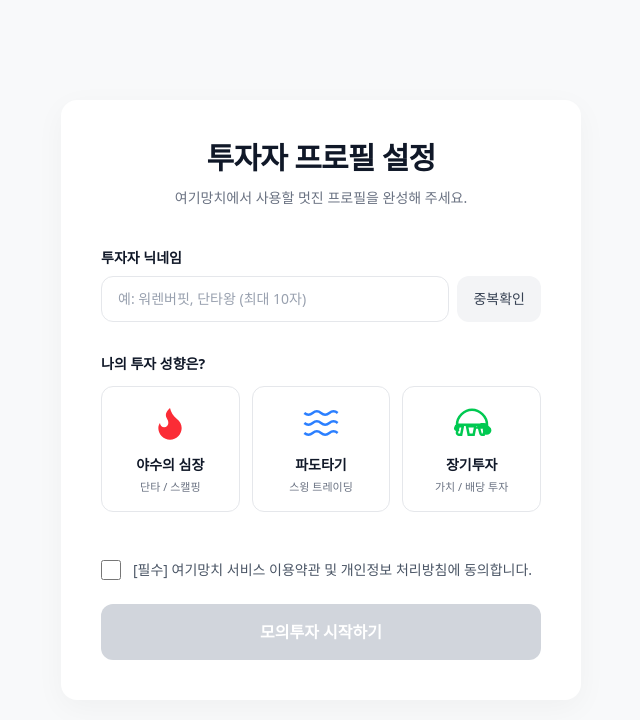
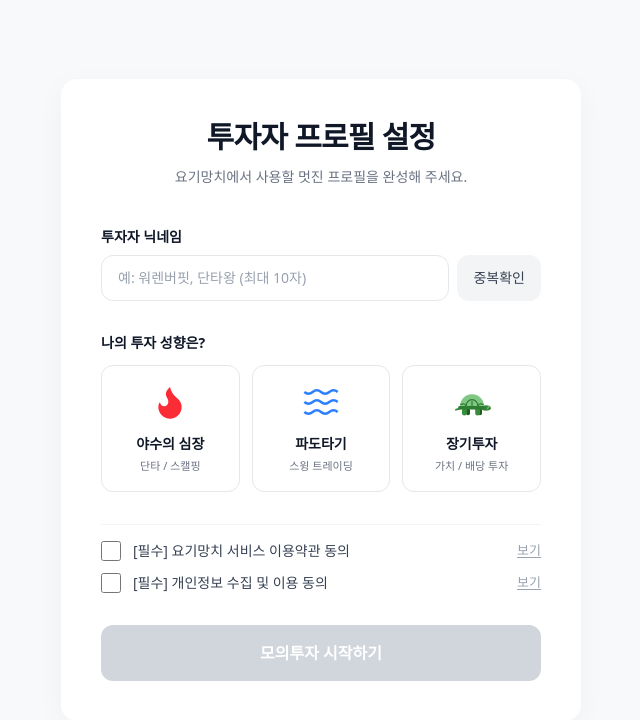
Before and after one commit to wjdwls8520/YogiMangchi, a Next.js app in the folder web/: page /onboarding in a window 1280 px wide. Shown: the top 720 px of the page, without its empty margins (319-959 px from the left). Built offline with nearby package versions, Linux system fonts and the light colour scheme; a web font is replaced by a local one.

Commit message:
[클라이언트]이용약관,개인정보처리방침 페이지 작업중

```diff
--- a/web/app/onboarding/page.tsx
+++ b/web/app/onboarding/page.tsx
@@ -16,9 +16,11 @@ export default function OnboardingPage() {
   const router = useRouter();
   const [nickname, setNickname] = useState("");
   const [selectedStyle, setSelectedStyle] = useState<string | null>(null);
-  const [agreed, setAgreed] = useState(false);
+  const [termsAgreed, setTermsAgreed] = useState(false);
+  const [privacyAgreed, setPrivacyAgreed] = useState(false);
 
-  const isFormValid = nickname.trim().length > 0 && selectedStyle && agreed;
+  const [activeModal, setActiveModal] = useState<"terms" | "privacy" | null>(null);
+  const isFormValid = nickname.trim().length > 0 && selectedStyle && termsAgreed && privacyAgreed;
 
   const handleSubmit = (e: React.FormEvent) => {
     e.preventDefault();
@@ -40,7 +42,7 @@ export default function OnboardingPage() {
             투자자 프로필 설정
           </h1>
           <p className="mt-3 text-sm text-gray-500">
-            여기망치에서 사용할 멋진 프로필을 완성해 주세요.
+            요기망치에서 사용할 멋진 프로필을 완성해 주세요.
           </p>
         </div>
 
@@ -101,18 +103,54 @@ export default function OnboardingPage() {
 
 
           {/* 4. 약관 동의 및 제출 버튼 영역 */}
-          <div className="pt-4">
-            <label className="mb-6 flex items-center gap-3 cursor-pointer">
-              <input
-                type="checkbox"
-                checked={agreed}
-                onChange={(e) => setAgreed(e.target.checked)}
-                className="h-5 w-5 rounded border-gray-300 text-[#0058FF] focus:ring-[#0058FF]"
-              />
-              <span className="text-sm text-gray-600">
-                [필수] 여기망치 서비스 이용약관 및 개인정보 처리방침에 동의합니다.
-              </span>
-            </label>
+          <div className="pt-4 border-t border-gray-100">
+            <div className="mb-8 flex flex-col gap-3">
+
+              {/* (1) 이용약관 동의 */}
+              <div className="flex items-center justify-between">
+                <label className="flex items-center gap-3 cursor-pointer group">
+                  <input
+                    type="checkbox"
+                    checked={termsAgreed}
+                    onChange={(e) => setTermsAgreed(e.target.checked)}
+                    className="h-5 w-5 rounded border-gray-300 text-[#0058FF] focus:ring-[#0058FF] transition-all"
+                  />
+                  <span className="text-sm font-medium text-gray-700 group-hover:text-gray-900 transition-colors">
+                    [필수] 요기망치 서비스 이용약관 동의
+                  </span>
+                </label>
+                <button
+                  type="button"
+                  onClick={() => setActiveModal("terms")} // 👈 이용약관 모달 열기
+                  className="text-[13px] font-medium text-gray-400 underline underline-offset-2 hover:text-gray-600 transition-colors"
+                >
+                  보기
+                </button>
+              </div>
+
+              {/* (2) 개인정보 처리방침 동의 */}
+              <div className="flex items-center justify-between">
+                <label className="flex items-center gap-3 cursor-pointer group">
+                  <input
+                    type="checkbox"
+                    checked={privacyAgreed}
+                    onChange={(e) => setPrivacyAgreed(e.target.checked)}
+                    className="h-5 w-5 rounded border-gray-300 text-[#0058FF] focus:ring-[#0058FF] transition-all"
+                  />
+                  <span className="text-sm font-medium text-gray-700 group-hover:text-gray-900 transition-colors">
+                    [필수] 개인정보 수집 및 이용 동의
+                  </span>
+                </label>
+                <button
+                  type="button"
+                  onClick={() => setActiveModal("privacy")} // 👈 개인정보 모달 열기
+                  className="text-[13px] font-medium text-gray-400 underline underline-offset-2 hover:text-gray-600 transition-colors"
+                >
+                  보기
+                </button>
+              </div>
+
+            </div>
 
             <button
               type="submit"
--- a/web/app/page.tsx
+++ b/web/app/page.tsx
@@ -8,7 +8,7 @@ export default function Main() {
           환영합니다!
         </h1>
         <p className="mb-10 text-lg text-gray-600">
-          여기망치 메인 페이지입니다.
+          요기망치 메인 페이지입니다.
         </p>
 
         {/* 로그인 페이지로 이동하는 링크 버튼 */}
--- /dev/null
+++ b/web/app/terms/page.tsx
@@ -0,0 +1,23 @@
+import TermsContent from "@/components/policy/TermsContent";
+import Link from "next/link";
+
+export default function TermsPage() {
+  return (
+    <div className="min-h-screen bg-[#F8F9FA] dark:bg-gray-900 py-12 px-4">
+      <div className="mx-auto max-w-3xl rounded-2xl bg-white dark:bg-gray-800 p-8 shadow-sm border border-gray-100 dark:border-gray-700">
+
+        <div className="mb-8 border-b border-gray-100 dark:border-gray-700 pb-6 flex justify-between items-center">
+          <h1 className="text-2xl font-bold text-gray-900 dark:text-white">이용약관</h1>
+          {/* 뒤로 가기 또는 메인으로 가는 버튼 */}
+          <Link href="/" className="text-sm text-gray-500 hover:text-gray-900 dark:hover:text-white">
+            메인으로
+          </Link>
+        </div>
+
+        {/* ⭐️ 여기에 알맹이를 렌더링합니다 */}
+        <TermsContent />
+
+      </div>
+    </div>
+  );
+}
--- a/web/components/icons/FlameIcon.tsx
+++ b/web/components/icons/FlameIcon.tsx
@@ -2,7 +2,7 @@ interface IconProps {
   className?: string;
 }
 
-export default function FlameIcon({ className = "w-6 h-6" }: { className?: string }) {
+export default function FlameIcon({ className = "w-6 h-6" }: IconProps) {
   return (
     <svg xmlns="http://www.w3.org/2000/svg" viewBox="0 0 24 24" fill="currentColor" className={className}>
       <path d="M8.5 14.5A2.5 2.5 0 0 0 11 12c0-1.38-.5-2-1-3-1.072-2.143-.224-4.054 2-6 .5 2.5 2 4.9 4 6.5 2 1.6 3 3.5 3 5.5a7 7 0 1 1-14 0c0-1.153.433-2.292 1-3a2.5 2.5 0 0 0 2.5 2.5z"/>
--- a/web/components/icons/TurtleIcon.tsx
+++ b/web/components/icons/TurtleIcon.tsx
@@ -4,23 +4,45 @@ interface IconProps {
 
 export default function TurtleIcon({ className = "w-6 h-6" }: IconProps) {
   return (
-    <svg
-      viewBox="0 0 24 24"
-      fill="none" // 👈 거북이도 선 스타일로 그렸습니다.
-      stroke="currentColor" // 👈 부모의 text 컬러를 따라갑니다 (예: text-green-500)
-      strokeWidth={1.5}
-      className={className}
-    >
-      <path d="M12 4 C 7.5 4, 3 8, 3 13 L 21 13 C 21 8, 16.5 4, 12 4 Z" fill="none"/>
+    <svg xmlns="http://www.w3.org/2000/svg" viewBox="0 0 100 100" className={className}>
 
-      <path d="M 21.1 14.1 L 20.3 13.3 C 19.9 12.9, 19.4 12.7, 18.8 12.7 H 17.7 C 17.1 13.5, 16.3 14.1, 15.5 14.7 H 19.2 C 20.2 14.7, 21.2 15.4, 21.2 16.4 C 21.2 16.7, 21.2 17.1, 21.1 17.3 C 21.0 17.6, 20.8 17.9, 20.5 18.0 L 20.2 18.2 S 20.3 18.3, 20.4 18.3 H 20.8 C 21.9 18.3, 22.9 17.4, 22.9 16.3 C 22.9 15.7, 22.6 15.2, 22.1 14.9 Z" fill="currentColor"/>
+  {/* <!-- 멀리 있는 뒷다리 (어둡게 처리하여 원근감 표현) --> */}
+  <rect x="35" y="65" width="10" height="18" rx="5" fill="#1B5E20" />
+  <rect x="65" y="65" width="10" height="18" rx="5" fill="#1B5E20" />
 
-      <circle cx="20" cy="16" r="0.8" fill="#1B5E20"/>
+  {/* <!-- 짧고 귀여운 꼬리 --> */}
+  <path d="M 20 65 Q 5 65 8 72 Q 18 70 22 68 Z" fill="#388E3C" />
 
-      <path d="M 4 14 L 3 17.5 C 2.8 18.2, 3.3 19.0, 4 19.0 H 5.5 L 6.5 14 H 4 Z" fill="none"/>
-      <path d="M 9 14 L 10 19 H 13 L 14 14 H 9 Z" fill="none"/>
-      <path d="M 16 14 L 17 18 S 17.1 18.5, 17.3 18.7 C 17.6 19.0, 17.9 19.0, 17.9 19.0 H 19.0 L 20 14 H 16 Z" fill="none"/>
-      <path d="M 2.4 14 L 2.0 14.9 C 1.7 15.6, 2.2 16.0, 2.8 16.0 H 3.5 L 3.1 14 H 2.4 Z" fill="none"/>
-    </svg>
+  {/* <!-- 머리 및 목 (등딱지 가장자리 아래에서 나옴) --> */}
+  <g id="turtle-head">
+    <ellipse cx="85" cy="65" rx="12" ry="7" fill="#388E3C" />
+    {/* <!-- 눈 --> */}
+    <circle cx="92" cy="62" r="1.5" fill="#FFFFFF" />
+    <circle cx="92.5" cy="62" r="0.8" fill="#000000" />
+    {/* <!-- 발그레한 볼 --> */}
+    <circle cx="89" cy="65.5" r="2" fill="#FF8A80" opacity="0.7" />
+    {/* <!-- 옅은 미소 (입) --> */}
+    <path d="M 93 68 Q 95 68 96 66" fill="none" stroke="#1B5E20" stroke-width="1.5" stroke-linecap="round" />
+  </g>
+
+  {/* <!-- 가까이 있는 앞다리 --> */}
+  <rect x="25" y="62" width="12" height="22" rx="6" fill="#388E3C" />
+  <rect x="58" y="62" width="12" height="22" rx="6" fill="#388E3C" />
+
+  {/* <!-- 등딱지 윗부분 (Dome) --> */}
+  <path d="M 20 62 C 20 20, 80 20, 80 62 Z" fill="#81C784" />
+
+  {/* <!-- 등딱지 무늬 (측면 곡선 패턴) --> */}
+  <path d="M 35 62 C 35 38, 65 38, 65 62" fill="none" stroke="#2E7D32" stroke-width="3" stroke-linecap="round" />
+  <path d="M 50 49 L 50 62" fill="none" stroke="#2E7D32" stroke-width="3" stroke-linecap="round" />
+  <path d="M 22 56 Q 35 52 35 62" fill="none" stroke="#2E7D32" stroke-width="3" stroke-linecap="round" />
+  <path d="M 78 56 Q 65 52 65 62" fill="none" stroke="#2E7D32" stroke-width="3" stroke-linecap="round" />
+
+  {/* <!-- 등딱지 하단 두꺼운 테두리 --> */}
+  <rect x="15" y="60" width="70" height="9" rx="4.5" fill="#2E7D32" />
+
+</svg>
+
+
   );
 }
--- a/web/components/icons/UserIcon.tsx
+++ b/web/components/icons/UserIcon.tsx
@@ -4,20 +4,22 @@ interface IconProps {
 
 export default function UserIcon({ className = "w-6 h-6" }: IconProps) {
   return (
-    <svg
-      xmlns="http://www.w3.org/2000/svg"
-      fill="none"
-      viewBox="0 0 24 24"
-      strokeWidth={1.5}
-      stroke="currentColor"
-      // 전달받은 className이 있으면 적용하고, 없으면 기본값(w-6 h-6) 적용
-      className={className}
-    >
-      <path
-        strokeLinecap="round"
-        strokeLinejoin="round"
-        d="M15.75 6a3.75 3.75 0 1 1-7.5 0 3.75 3.75 0 0 1 7.5 0ZM4.501 20.118a7.5 7.5 0 0 1 14.998 0A17.933 17.933 0 0 1 12 21.75c-2.676 0-5.216-.584-7.499-1.632Z"
-      />
-    </svg>
+    <svg xmlns="http://www.w3.org/2000/svg" viewBox="0 0 24 24" className={className}>
+  <defs>
+
+    <clipPath id="avatar-clip">
+      <circle cx="12" cy="12" r="11" />
+    </clipPath>
+  </defs>
+
+  <circle cx="12" cy="12" r="11" fill="#B3B8C2" stroke="#8E95A3" stroke-width="1.5" />
+
+  <g clip-path="url(#avatar-clip)">
+
+    <circle cx="12" cy="8.5" r="3.5" fill="#FFFFFF" />
+
+    <path d="M 12 13.5 C 6.5 13.5 3 17 3 22.5 L 3 24 L 21 24 L 21 22.5 C 21 17 17.5 13.5 12 13.5 Z" fill="#FFFFFF" />
+  </g>
+</svg>
   );
 }
--- /dev/null
+++ b/web/components/policy/TermsContent.tsx
@@ -0,0 +1,23 @@
+import TermsContent from "@/components/policy/TermsContent"; // 👈 알맹이 소환!
+import Link from "next/link";
+
+export default function TermsPage() {
+  return (
+    <div className="min-h-screen bg-[#F8F9FA] dark:bg-gray-900 py-12 px-4">
+      <div className="mx-auto max-w-3xl rounded-2xl bg-white dark:bg-gray-800 p-8 shadow-sm border border-gray-100 dark:border-gray-700">
+
+        <div className="mb-8 border-b border-gray-100 dark:border-gray-700 pb-6 flex justify-between items-center">
+          <h1 className="text-2xl font-bold text-gray-900 dark:text-white">이용약관</h1>
+          {/* 뒤로 가기 또는 메인으로 가는 버튼 */}
+          <Link href="/" className="text-sm text-gray-500 hover:text-gray-900 dark:hover:text-white">
+            메인으로
+          </Link>
+        </div>
+
+        {/* ⭐️ 여기에 알맹이를 렌더링합니다 */}
+        <TermsContent />
+
+      </div>
+    </div>
+  );
+}
--- a/web/package.json
+++ b/web/package.json
@@ -13,6 +13,7 @@
     "next": "16.1.6",
     "react": "19.2.3",
     "react-dom": "19.2.3",
+    "react-icons": "^5.6.0",
     "tailwind-merge": "^3.5.0"
   },
   "devDependencies": {
```
Also changed, not shown: web/app/design/page.tsx (added, +45 -0 lines), web/app/login/page.tsx (+5 -12 lines), web/app/onboarding/benefits/page.tsx (+10 -12 lines), web/components/policy/PrivacyContent.tsx (added), 1 other file (tests, documents, lock files or other folders).
